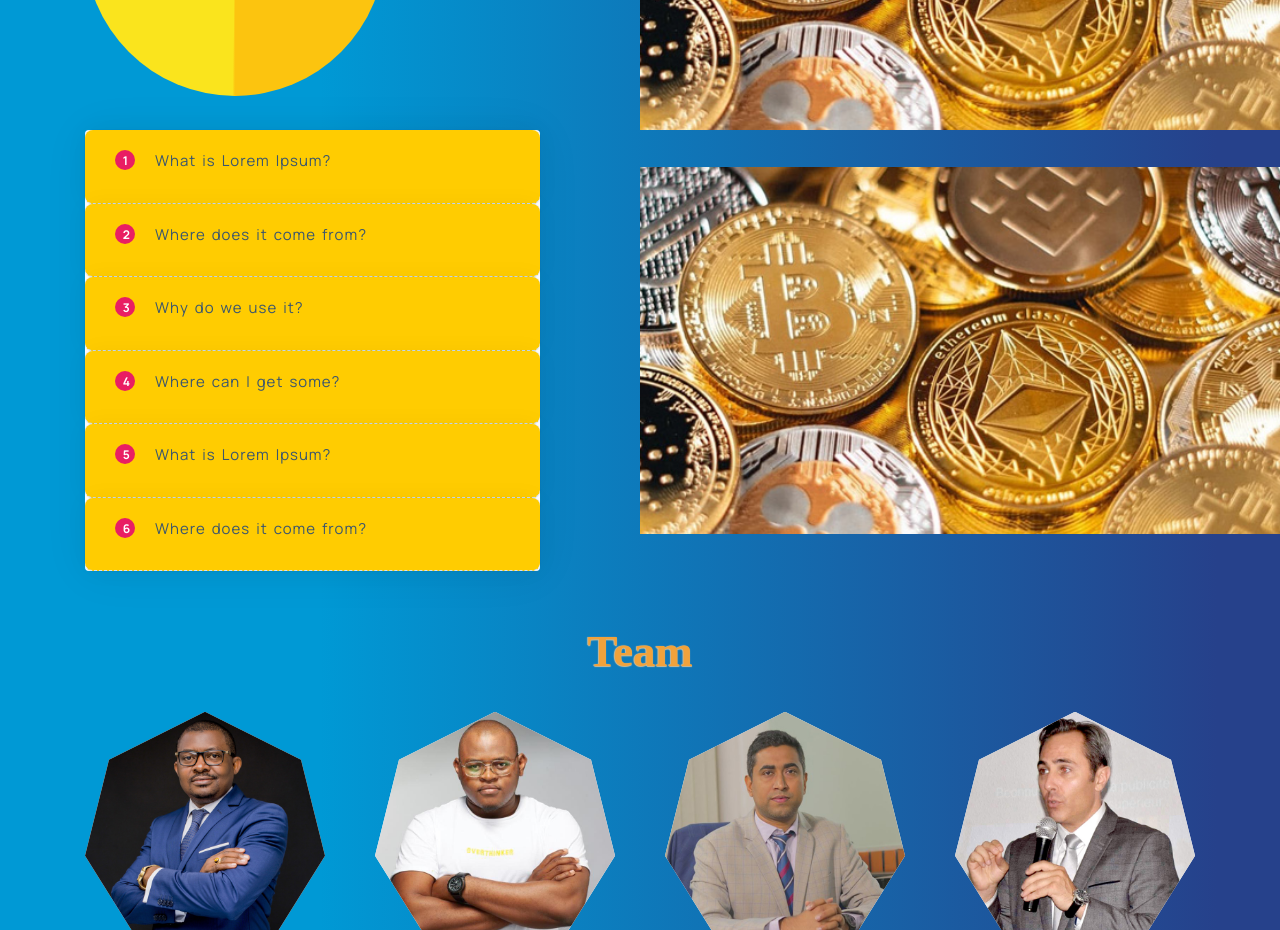
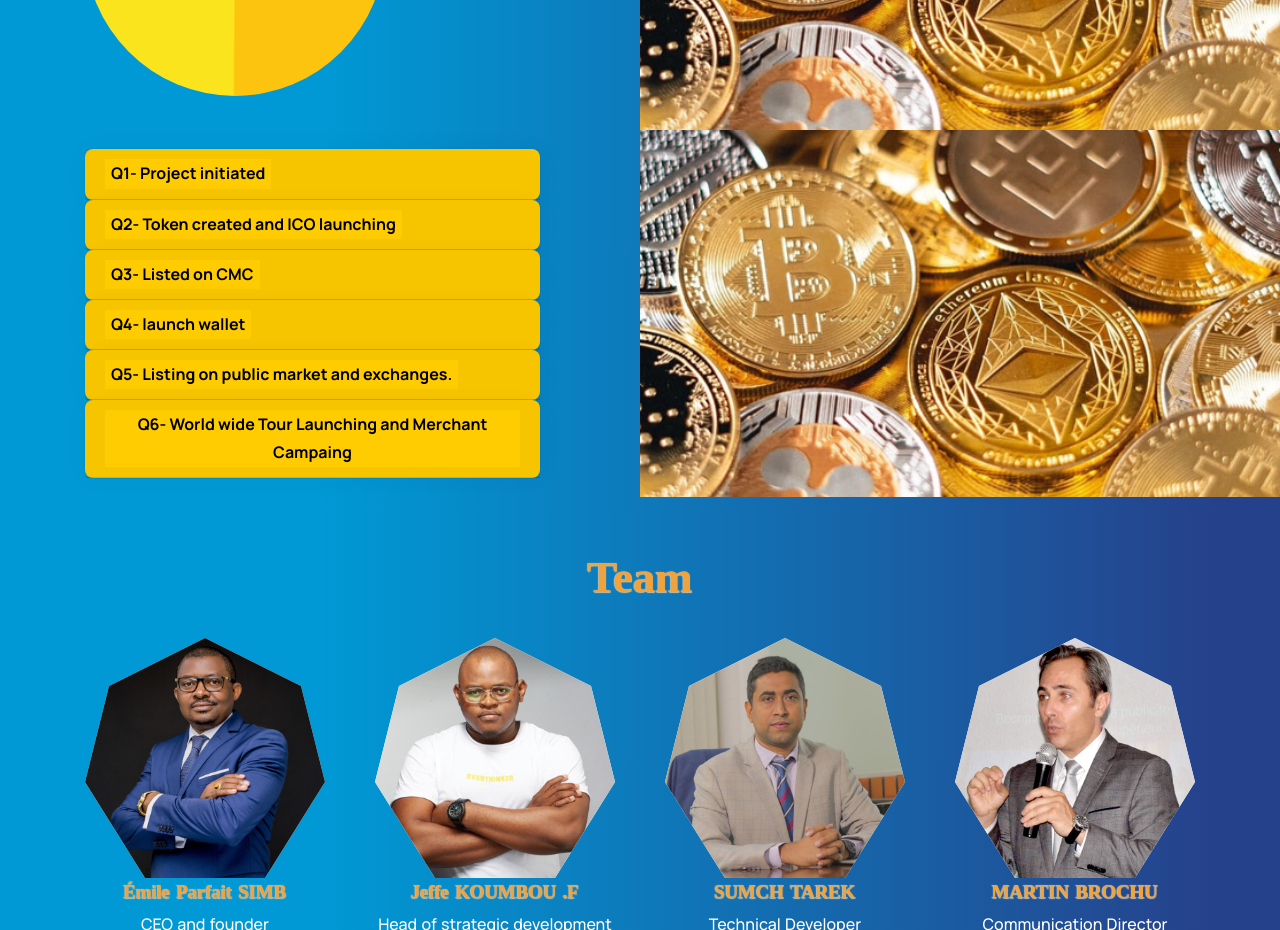
Before and after one commit to jobayeralamsanto/cripto-carency-limocoin, a plain HTML site: page index.html in a window 1280 px wide. Shown: the part 4320-5250 px from the top of the page. Drawn offline with nearby package versions, Linux system fonts and the light colour scheme.

Commit message:
added some feature

```diff
--- a/assets/css/style-new.css
+++ b/assets/css/style-new.css
@@ -675,6 +675,10 @@
     background-repeat: no-repeat;
 }
 
+.bg18 {
+    background-color: #FFCC01;
+}
+
 .pie-chart {
     width: 15rem;
     height: 15rem;
@@ -704,6 +708,10 @@
 .my-lg-0 {
     margin-top: 0!important;
     margin-bottom: 0!important
+}
+
+.border-0 {
+    border: 0!important
 }
 
 .faq-section {
--- a/index.html
+++ b/index.html
@@ -327,95 +327,100 @@
                 <div class="row p-0 align-items-center">
                     <div class="col-lg-6 text-start p-0">
                         <div class="mx-6 mx-md-10 mx-xl-15 my-6 my-lg-0">
-                            <div class="faq" id="accordion">
+
+                            <div id="accordion-3" class="accordion-wrapper">
                                 <div class="card bg18">
-                                    <div class="card-header" id="faqHeading-1">
-                                        <div class="mb-0">
-                                            <h5 class="faq-title" data-toggle="collapse" data-target="#faqCollapse-1" data-aria-expanded="true" data-aria-controls="faqCollapse-1">
-                                                <span class="badge">1</span>What is Lorem Ipsum?
-                                            </h5>
+                                    <div class="card-header" id="accordion-heading-3-1">
+                                        <button class="collapsed border-0 bg18 fw-bolder" data-bs-toggle="collapse" data-bs-target="#accordion-collapse-3-1" aria-expanded="false" aria-controls="accordion-collapse-3-1">Q1- Project initiated</button>
+                                    </div>
+                                    <!-- /.card-header -->
+                                    <div id="accordion-collapse-3-1" class="collapse" aria-labelledby="accordion-heading-3-1" data-bs-target="#accordion-3">
+                                        <div class="card-body">
+
                                         </div>
+                                        <!-- /.card-body -->
                                     </div>
-                                    <div id="faqCollapse-1" class="collapse" aria-labelledby="faqHeading-1" data-parent="#accordion">
+                                    <!-- /.collapse -->
+                                </div>
+                                <!-- /.card -->
+
+                                <div class="card bg18">
+                                    <div class="card-header" id="accordion-heading-3-2">
+                                        <button class="collapsed border-0 bg18 fw-bolder" data-bs-toggle="collapse" data-bs-target="#accordion-collapse-3-2" aria-expanded="false" aria-controls="accordion-collapse-3-2">Q2- Token created and ICO launching</button>
+                                    </div>
+                                    <!-- /.card-header -->
+                                    <div id="accordion-collapse-3-2" class="collapse" aria-labelledby="accordion-heading-3-2" data-bs-target="#accordion-3">
                                         <div class="card-body">
-                                            <p>Lorem Ipsum is simply dummy text of the printing and typesetting industry. Lorem Ipsum has been the industry's standard dummy text ever since the 1500s, when an unknown printer took a galley of type and scrambled
-                                                it to make a type specimen book. </p>
+
                                         </div>
+                                        <!-- /.card-body -->
                                     </div>
+                                    <!-- /.collapse -->
                                 </div>
-                                <div class="card">
-                                    <div class="card-header" id="faqHeading-2">
-                                        <div class="mb-0">
-                                            <h5 class="faq-title" data-toggle="collapse" data-target="#faqCollapse-2" data-aria-expanded="false" data-aria-controls="faqCollapse-2">
-                                                <span class="badge">2</span> Where does it come from?
-                                            </h5>
+                                <!-- /.card -->
+
+                                <div class="card bg18">
+                                    <div class="card-header" id="accordion-heading-3-3">
+                                        <button class="collapsed border-0 bg18 fw-bolder" data-bs-toggle="collapse" data-bs-target="#accordion-collapse-3-3" aria-expanded="false" aria-controls="accordion-collapse-3-3">Q3- Listed on CMC</button>
+                                    </div>
+                                    <!-- /.card-header -->
+                                    <div id="accordion-collapse-3-3" class="collapse" aria-labelledby="accordion-heading-3-3" data-bs-target="#accordion-3">
+                                        <div class="card-body">
+
                                         </div>
+                                        <!-- /.collapse -->
                                     </div>
-                                    <div id="faqCollapse-2" class="collapse" aria-labelledby="faqHeading-2" data-parent="#accordion">
+                                    <!-- /.card -->
+                                </div>
+                                <div class="card bg18">
+                                    <div class="card-header" id="accordion-heading-3-4">
+                                        <button class="collapsed border-0 bg18 fw-bolder" data-bs-toggle="collapse" data-bs-target="#accordion-collapse-3-4" aria-expanded="false" aria-controls="accordion-collapse-3-4">Q4- launch wallet</button>
+                                    </div>
+                                    <!-- /.card-header -->
+                                    <div id="accordion-collapse-3-4" class="collapse" aria-labelledby="accordion-heading-3-4" data-bs-target="#accordion-3">
                                         <div class="card-body">
-                                            <p>Contrary to popular belief, Lorem Ipsum is not simply random text. It has roots in a piece of classical Latin literature from 45 BC, making it over 2000 years old.</p>
+
+
                                         </div>
+                                        <!-- /.card-body -->
                                     </div>
+                                    <!-- /.collapse -->
                                 </div>
-                                <div class="card">
-                                    <div class="card-header" id="faqHeading-3">
-                                        <div class="mb-0">
-                                            <h5 class="faq-title" data-toggle="collapse" data-target="#faqCollapse-3" data-aria-expanded="false" data-aria-controls="faqCollapse-3">
-                                                <span class="badge">3</span>Why do we use it?
-                                            </h5>
+                                <!-- /.card -->
+                                <div class="card bg18">
+                                    <div class="card-header" id="accordion-heading-3-5">
+                                        <button class="collapsed border-0 bg18 fw-bolder" data-bs-toggle="collapse" data-bs-target="#accordion-collapse-3-5" aria-expanded="false" aria-controls="accordion-collapse-3-5">Q5- Listing on public market and exchanges.</button>
+                                    </div>
+                                    <!-- /.card-header -->
+                                    <div id="accordion-collapse-3-5" class="collapse" aria-labelledby="accordion-heading-3-5" data-bs-target="#accordion-3">
+                                        <div class="card-body">
+
+
                                         </div>
+                                        <!-- /.card-body -->
                                     </div>
-                                    <div id="faqCollapse-3" class="collapse" aria-labelledby="faqHeading-3" data-parent="#accordion">
+                                    <!-- /.collapse -->
+                                </div>
+                                <!-- /.card -->
+                                <div class="card bg18">
+                                    <div class="card-header" id="accordion-heading-3-6">
+                                        <button class="collapsed border-0 bg18 fw-bolder" data-bs-toggle="collapse" data-bs-target="#accordion-collapse-3-6" aria-expanded="false" aria-controls="accordion-collapse-3-6">Q6- World wide Tour Launching and Merchant Campaing</button>
+                                    </div>
+                                    <!-- /.card-header -->
+                                    <div id="accordion-collapse-3-6" class="collapse" aria-labelledby="accordion-heading-3-6" data-bs-target="#accordion-3">
                                         <div class="card-body">
-                                            <p>It is a long established fact that a reader will be distracted by the readable content of a page when looking at its layout. The point of using Lorem Ipsum is that it has a more-or-less normal distribution of
-                                                letters, as opposed to using 'Content here, content here.</p>
+
+
                                         </div>
+                                        <!-- /.card-body -->
                                     </div>
+                                    <!-- /.collapse -->
                                 </div>
-                                <div class="card">
-                                    <div class="card-header" id="faqHeading-4">
-                                        <div class="mb-0">
-                                            <h5 class="faq-title" data-toggle="collapse" data-target="#faqCollapse-4" data-aria-expanded="false" data-aria-controls="faqCollapse-4">
-                                                <span class="badge">4</span> Where can I get some?
-                                            </h5>
-                                        </div>
-                                    </div>
-                                    <div id="faqCollapse-4" class="collapse" aria-labelledby="faqHeading-4" data-parent="#accordion">
-                                        <div class="card-body">
-                                            <p>There are many variations of passages of Lorem Ipsum available, but the majority have suffered alteration in some form, by injected humour, or randomised words which don't look even slightly believable.</p>
-                                        </div>
-                                    </div>
-                                </div>
-                                <div class="card">
-                                    <div class="card-header" id="faqHeading-5">
-                                        <div class="mb-0">
-                                            <h5 class="faq-title" data-toggle="collapse" data-target="#faqCollapse-5" data-aria-expanded="false" data-aria-controls="faqCollapse-5">
-                                                <span class="badge">5</span> What is Lorem Ipsum?
-                                            </h5>
-                                        </div>
-                                    </div>
-                                    <div id="faqCollapse-5" class="collapse" aria-labelledby="faqHeading-5" data-parent="#accordion">
-                                        <div class="card-body">
-                                            <p> It has survived not only five centuries, but also the leap into electronic typesetting, remaining essentially unchanged. It was popularised in the 1960s with the release of Letraset sheets containing</p>
-                                        </div>
-                                    </div>
-                                </div>
-                                <div class="card">
-                                    <div class="card-header" id="faqHeading-6">
-                                        <div class="mb-0">
-                                            <h5 class="faq-title" data-toggle="collapse" data-target="#faqCollapse-6" data-aria-expanded="false" data-aria-controls="faqCollapse-6">
-                                                <span class="badge">6</span> Where does it come from?
-                                            </h5>
-                                        </div>
-                                    </div>
-                                    <div id="faqCollapse-6" class="collapse" aria-labelledby="faqHeading-6" data-parent="#accordion">
-                                        <div class="card-body">
-                                            <p>The standard chunk of Lorem Ipsum used since the 1500s is reproduced below for those interested. Sections 1.10.32 and 1.10.33 from "de Finibus Bonorum et Malorum" by Cicero are also reproduced in their exact
-                                                original form, accompanied by English versions from the 1914 translation by H. Rackham.</p>
-                                        </div>
-                                    </div>
-                                </div>
+                                <!-- /.card -->
                             </div>
+                            <!-- /.accordion-wrapper -->
+
+                            <!--/column -->
                         </div>
                     </div>
                     <!-- /column -->
```
